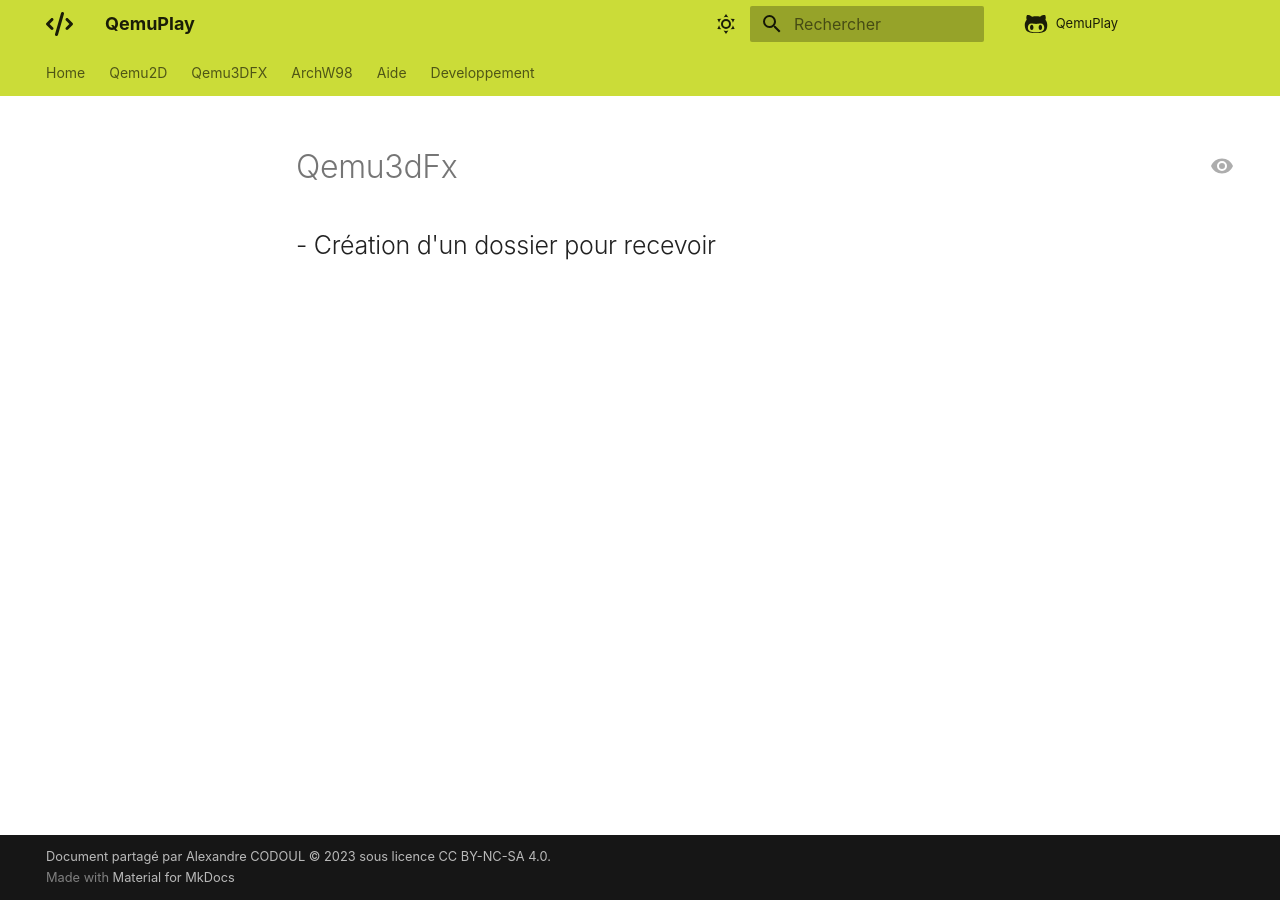
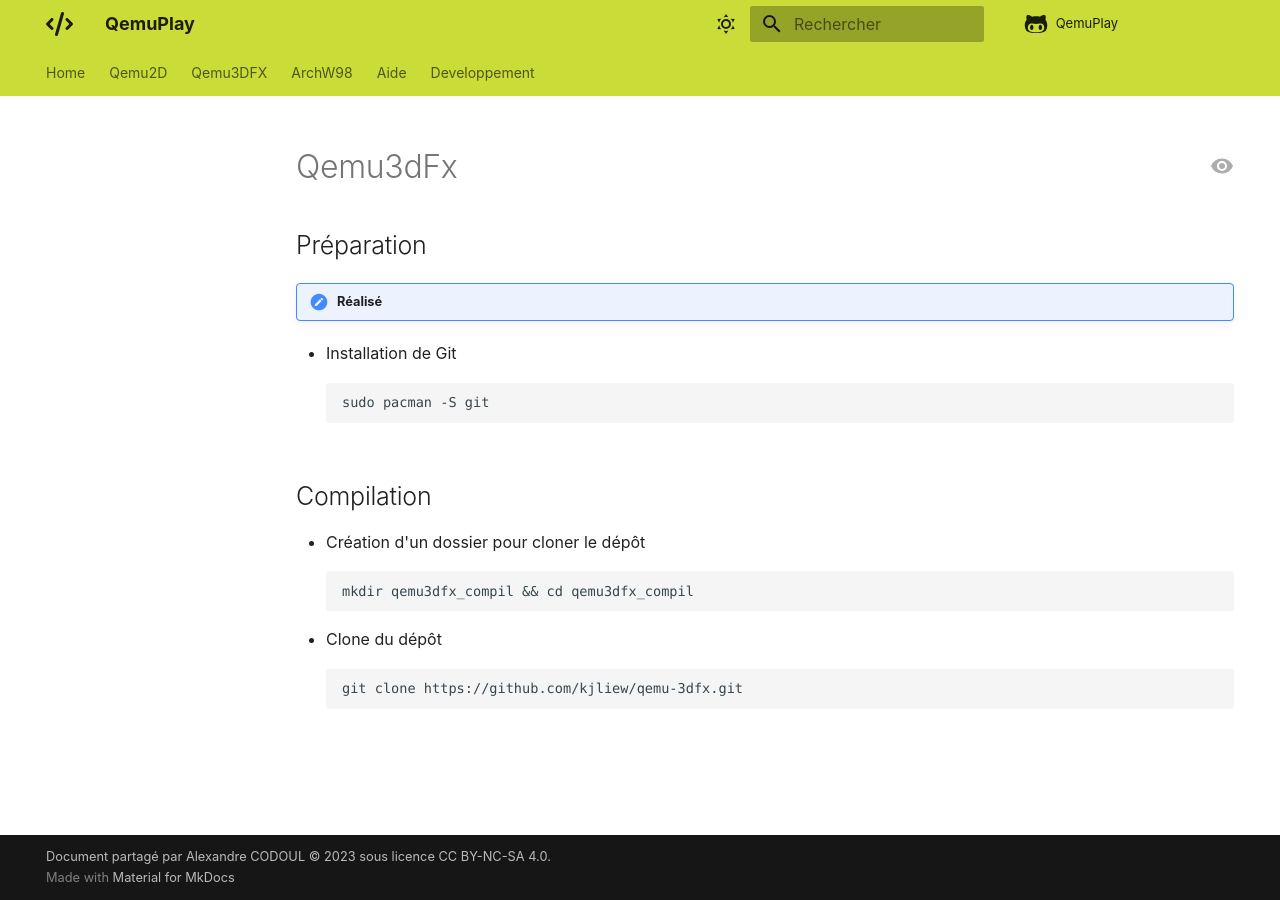
Before and after one commit to daerlnaxe/QemuPlay, an MkDocs documentation site: the page built from docs/90-developpement/Qemu3dFx.md, in a window 1280 px wide. Built offline with MkDocs 1.6.1 and Material for MkDocs 9.7.7, drawn with Linux system fonts in a browser that asks for light colours; comment, search, counter and statistics services are not loaded.

Commit message:
Update Qemu3dFx.md

````diff
--- a/docs/90-developpement/Qemu3dFx.md
+++ b/docs/90-developpement/Qemu3dFx.md
@@ -1,2 +1,17 @@
-- Création d'un dossier pour recevoir
--
+## Préparation
+!!! Réalisé sur ArchLinuxx
+
+- Installation de Git
+```
+sudo pacman -S git
+```
+
+## Compilation
+- Création d'un dossier pour cloner le dépôt
+```
+mkdir qemu3dfx_compil && cd qemu3dfx_compil
+```
+- Clone du dépôt
+```
+git clone https://github.com/kjliew/qemu-3dfx.git
+```
````
